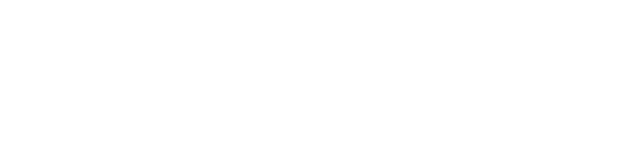
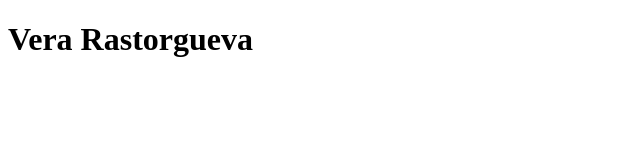
Before and after one commit to vera2503/rsschool-cv2021, a plain HTML site: page index.html in a window 1280 px wide. Shown: the whole page, without its empty margins (0-640 px from the left). Drawn offline with Linux system fonts and the light colour scheme.

Commit message:
feat: add color and width h1 in html file

```diff
--- a/index.html
+++ b/index.html
@@ -7,6 +7,6 @@
     <title>Document</title>
 </head>
 <body>
-
+    <h1 class="name">Vera Rastorgueva</h1>
 </body>
 </html>
--- a/style.css
+++ b/style.css
@@ -0,0 +1,4 @@
+.name {
+    color: rgb(128, 165, 42);
+    width: 18px;
+}
```
